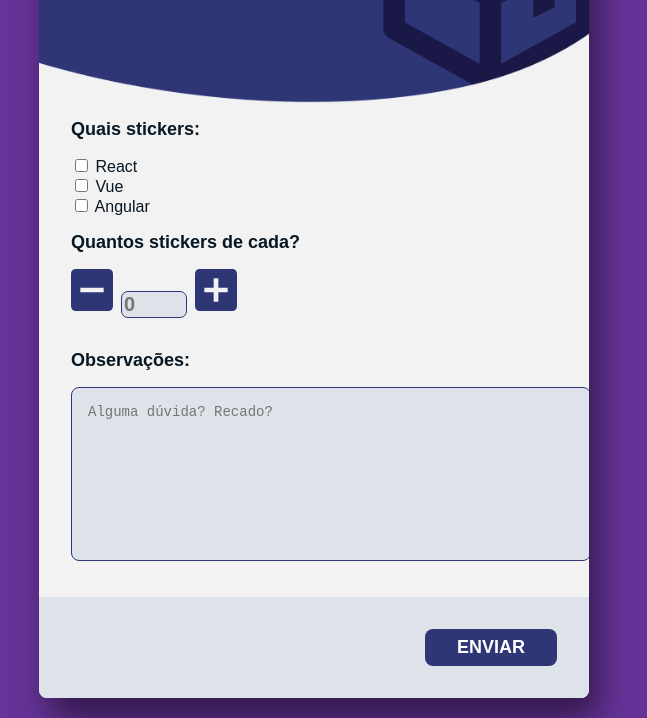
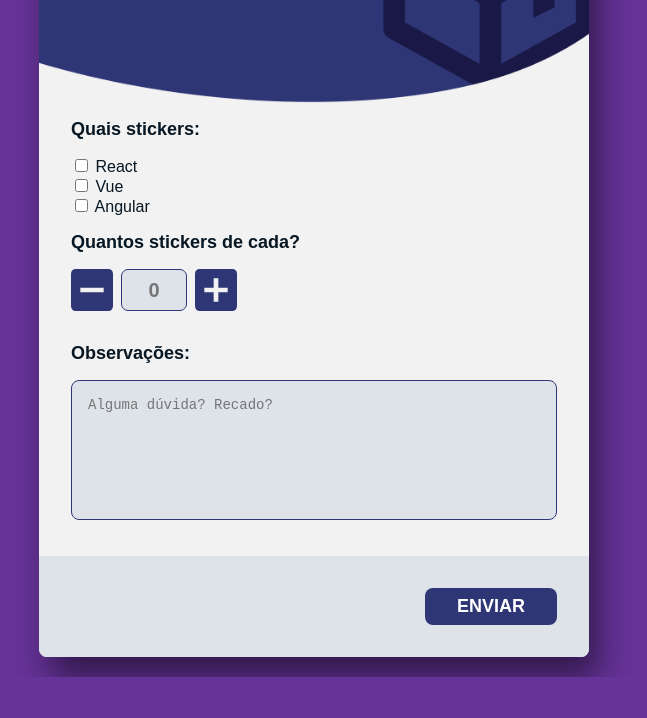
Before and after one commit to brunopoc/stickers, a React app: page / in a window 1280 px wide. Shown: the part 150-868 px from the top of the page, without its empty margins (326-973 px from the left). After the commit the page ends 827 px from the top, so only its background shows below. Built offline with nearby package versions, Linux system fonts and the light colour scheme; a web font is replaced by a local one.

Commit message:
some styles fix

```diff
--- a/src/_components/App.js
+++ b/src/_components/App.js
@@ -4,9 +4,7 @@ import Dashboard from './_dashboard/'
 function App() {
   return (
     <div className="App">
-      <header className="App-header">
         <Dashboard />
-      </header>
     </div>
   );
 }
--- a/src/_components/_dashboard/index.js
+++ b/src/_components/_dashboard/index.js
@@ -28,7 +28,7 @@ class Dashboard extends Component {
 			</div>
 			<div className="fieldset mb-m">
 				<div className="label mb-s">Observações:</div>
-				<textarea name="descricao" placeholder="Alguma dúvida? Recado?"></textarea>
+				<textarea name="description" placeholder="Alguma dúvida? Recado?"></textarea>
 			</div>
 			<footer className="footer">
 				<button>Enviar</button>
--- a/src/_styles/_sass/index.sass
+++ b/src/_styles/_sass/index.sass
@@ -52,15 +52,18 @@ html
                 resize: none
                 width: 100%
                 font-size: 14px
+                box-sizing: border-box
         .fieldset
             padding: 0 32px
         .counter
+            display: flex
             svg
                 fill: #2f3676
             input
                 background: #dde3e9
                 border: 1px solid #2f3676
                 border-radius: 7px
+                text-align: center
                 font-size: 20px
                 font-weight: bold
                 margin: 0 8px
```
Also changed, not shown: src/_styles/_css/index.css, 1 other file.
